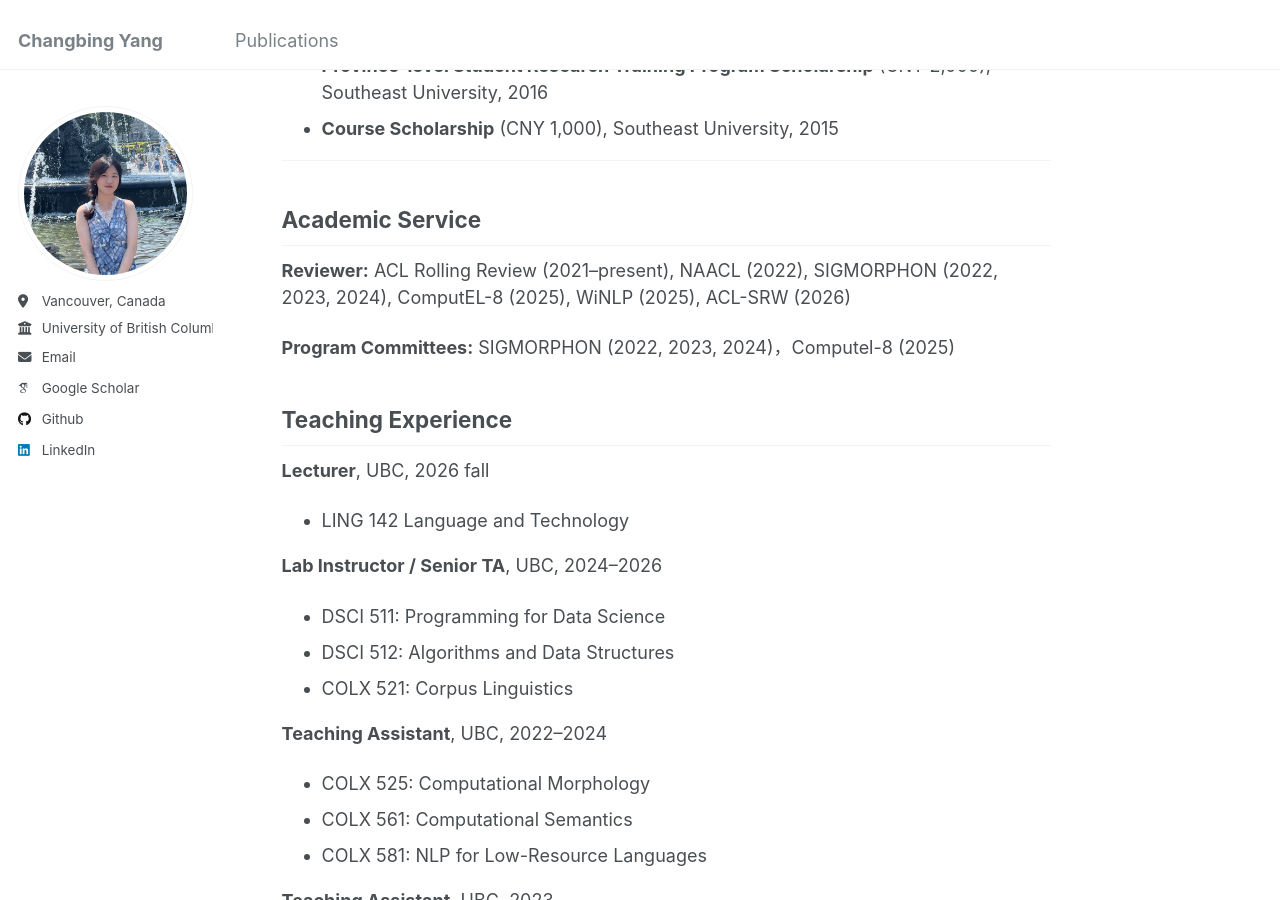
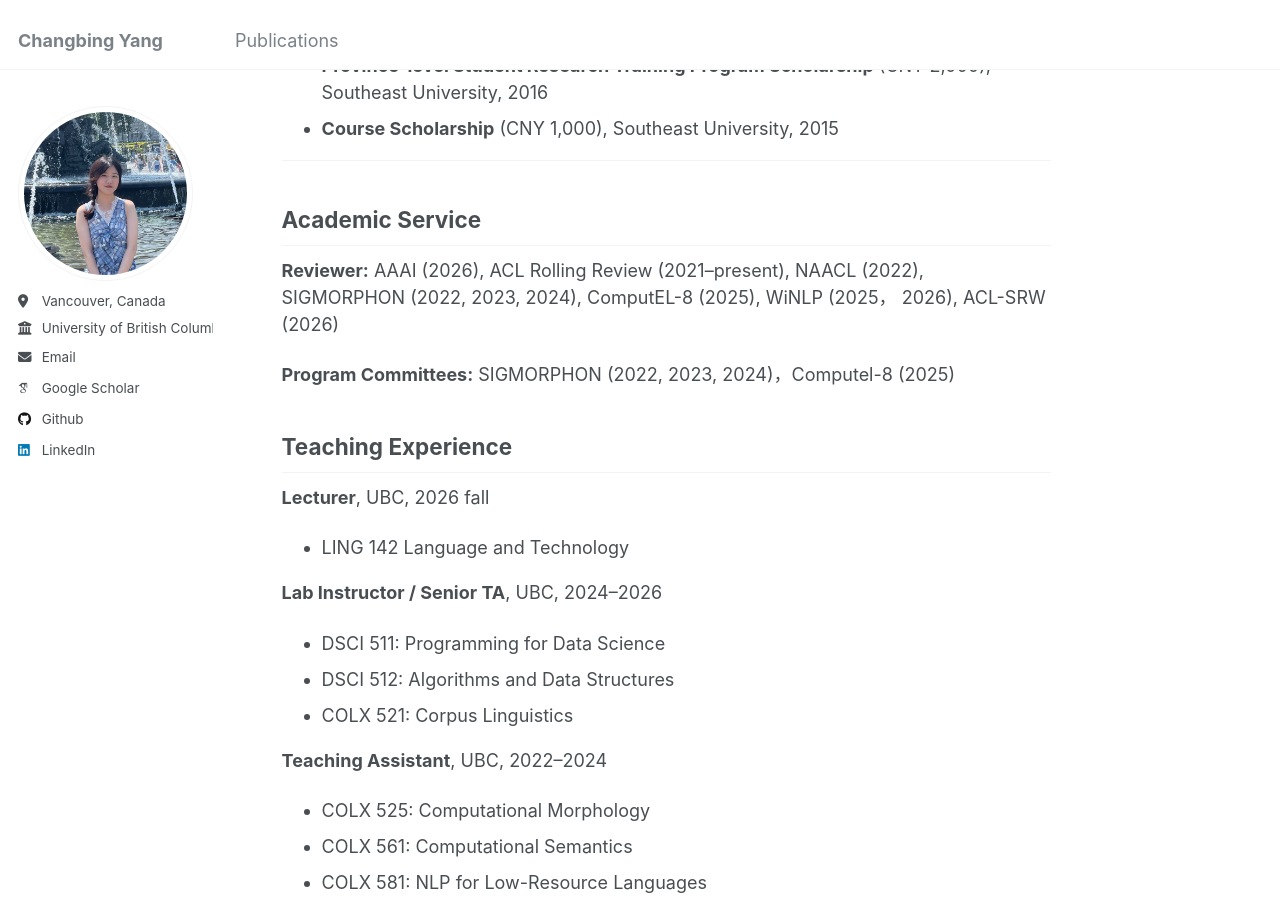
Before and after one commit to changbingY/changbingY.github.io, a Jekyll site: the page built from _pages/about.md, in a window 1280 px wide and 900 px high, scrolled down 3351 px. Built offline with Jekyll 4.4.1, drawn with Linux system fonts in a browser that asks for light colours; some web fonts are replaced.

Commit message:
Update about.md

```diff
--- a/_pages/about.md
+++ b/_pages/about.md
@@ -82,7 +82,7 @@ My research is at the intersection of linguistics and AI. My work mainly focuses
 ---
 ## Academic Service
 
-**Reviewer:** ACL Rolling Review (2021–present), NAACL (2022), SIGMORPHON (2022, 2023, 2024), ComputEL-8 (2025), WiNLP (2025), ACL-SRW (2026)
+**Reviewer:** AAAI (2026), ACL Rolling Review (2021–present), NAACL (2022), SIGMORPHON (2022, 2023, 2024), ComputEL-8 (2025), WiNLP (2025， 2026), ACL-SRW (2026)
 
 **Program Committees:** SIGMORPHON (2022, 2023, 2024)，Computel-8 (2025)
 
```
